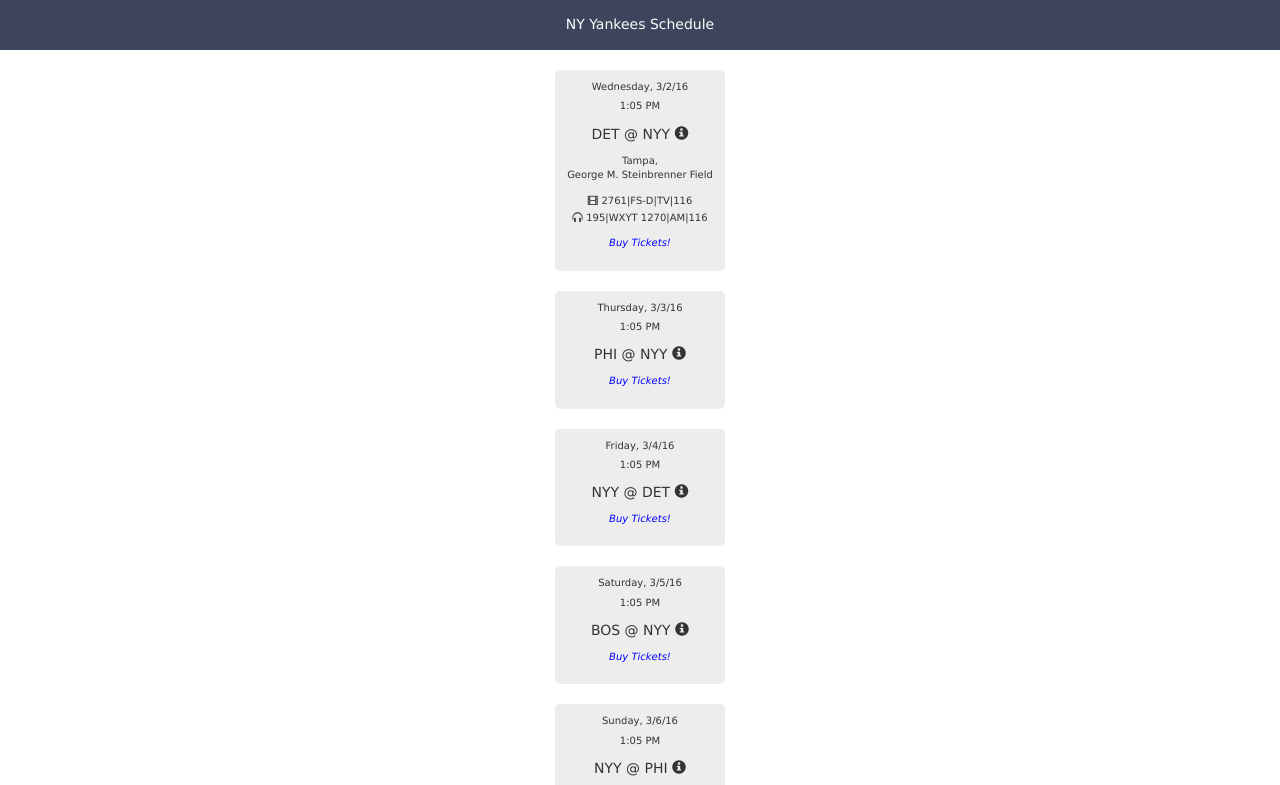
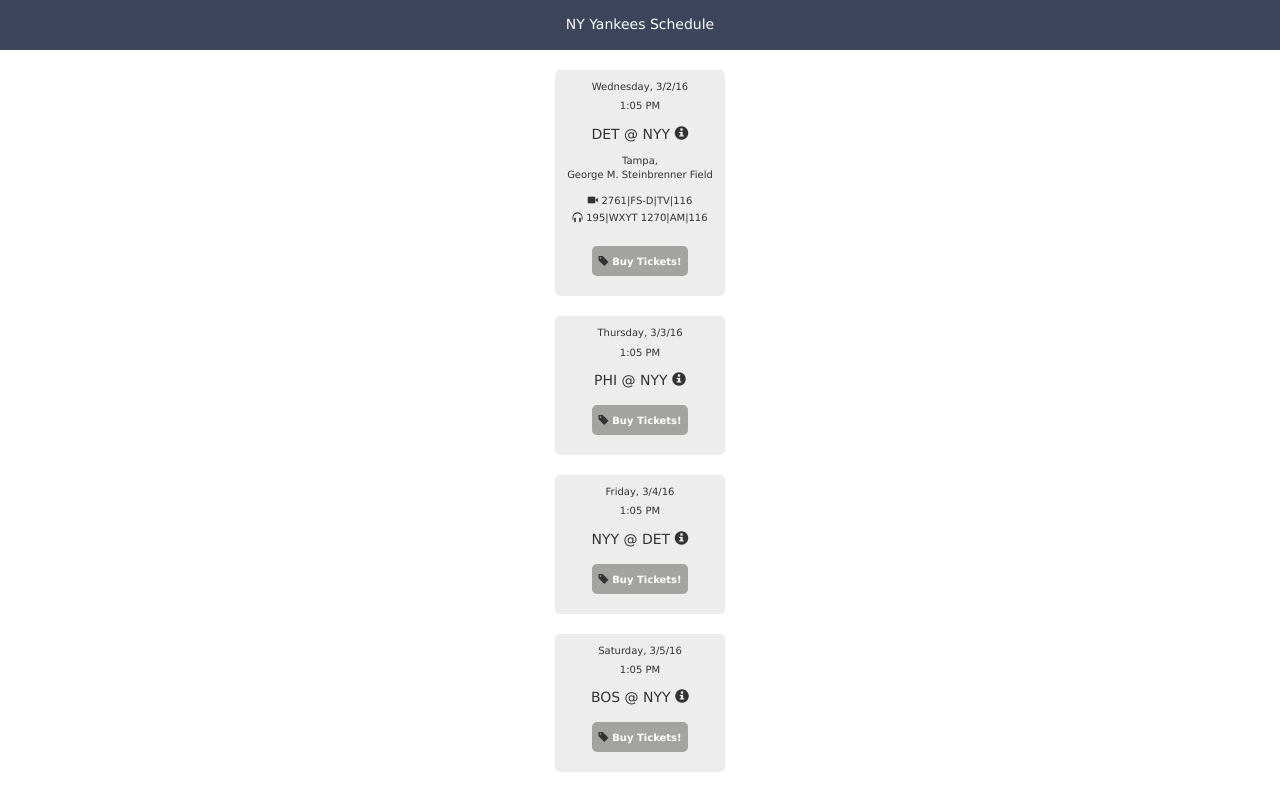
Before and after one commit to TheDooner64/yankees-schedule-snapshot, a browser extension: page index.html in a window 1280 px wide. Both pictures are taken after a click on the element 681 px from the left and 132 px from the top of the page. Shown: the top 785 px of the page. Drawn offline with Linux system fonts and the light colour scheme.

Commit message:
Change style of buy ticket button

```diff
--- a/app/schedule/schedule.controller.js
+++ b/app/schedule/schedule.controller.js
@@ -5,6 +5,5 @@
   $scope.toggleDetail = function(game) {
     if (!game.isCollapsed) game.isCollapsed = true;
     else if (game.isCollapsed) game.isCollapsed = false;
-    console.log(game.isCollapsed);
   }
 });
--- a/css/style.css
+++ b/css/style.css
@@ -83,7 +83,7 @@
 }
 
 .broadcast {
-  text-align: left;
+  text-align: center;
   font-size: 10px;
   display: inline;
 }
@@ -93,7 +93,14 @@
   margin-bottom: 5px;
 }
 
-.glyphicon-headphones, .glyphicon-film {
+.team-info-container img {
+  width: 18px;
+  height: auto;
+  margin-bottom: 3px;
+  margin-right: 3px;
+}
+
+.glyphicon-headphones, .glyphicon-facetime-video, .glyphicon-tag {
   font-size: 10px;
   text-align: left;
 }
@@ -103,13 +110,38 @@
   text-align: center;
 }
 
+.buy-ticket-container {
+  text-align: center;
+}
+
+.buy-ticket {
+  padding: 5px;
+  margin-top: 10px;
+  margin-left: auto;
+  margin-right: auto;
+  border-radius: 5px;
+  background-color: rgba(163, 163, 160, 1);
+}
+
+.buy-ticket:focus {
+  outline: none !important;
+}
+
+.buy-ticket:active {
+  outline: none !important;
+}
+
+.buy-ticket:hover {
+  background-color: rgba(163, 163, 160, .75);
+}
+
 .ticket-link {
-  display: block;
-  font-style: italic;
   font-size: 10px;
   margin-top: 10px;
-  color: blue;
+  color: white;
+  font-weight: 600;
   text-align: center;
+  display: inline;
 }
 
 .ticket-link:hover {
--- a/index.html
+++ b/index.html
@@ -24,7 +24,7 @@
             <li class="game-time">{{ game.gameTimeET | date: 'h:mm a' }}</li>
 
             <li class="team-info-container">
-              <div class="teams">{{ game.awayTeamShort }} @ {{ game.homeTeamShort }} </div>
+              <div class="teams">{{ game.awayTeamShort }} @ {{ game.homeTeamShort }}</div>
               <div class="glyphicon glyphicon-info-sign" ng-click="toggleDetail(game)"></div>
             </li>
 
@@ -36,7 +36,7 @@
               </li>
 
               <li ng-show="game.tvBroadcast">
-                <div class="glyphicon glyphicon-film"></div>
+                <div class="glyphicon glyphicon-facetime-video"></div>
                 <div class="broadcast">{{ game.tvBroadcast }}</div>
               </li>
 
@@ -46,7 +46,12 @@
               </li>
             </div>
 
-            <div class="ticket-link" ng-click="navigateToTickeLink(game)">Buy Tickets!</div>
+            <div class="buy-ticket-container">
+              <button class="btn btn-sm buy-ticket" ng-click="navigateToTickeLink(game)">
+                <span class="glyphicon glyphicon-tag"></span>
+                <span class="ticket-link"> Buy Tickets!</span>
+              </button>
+            </div>
 
           </ul>
 
```
